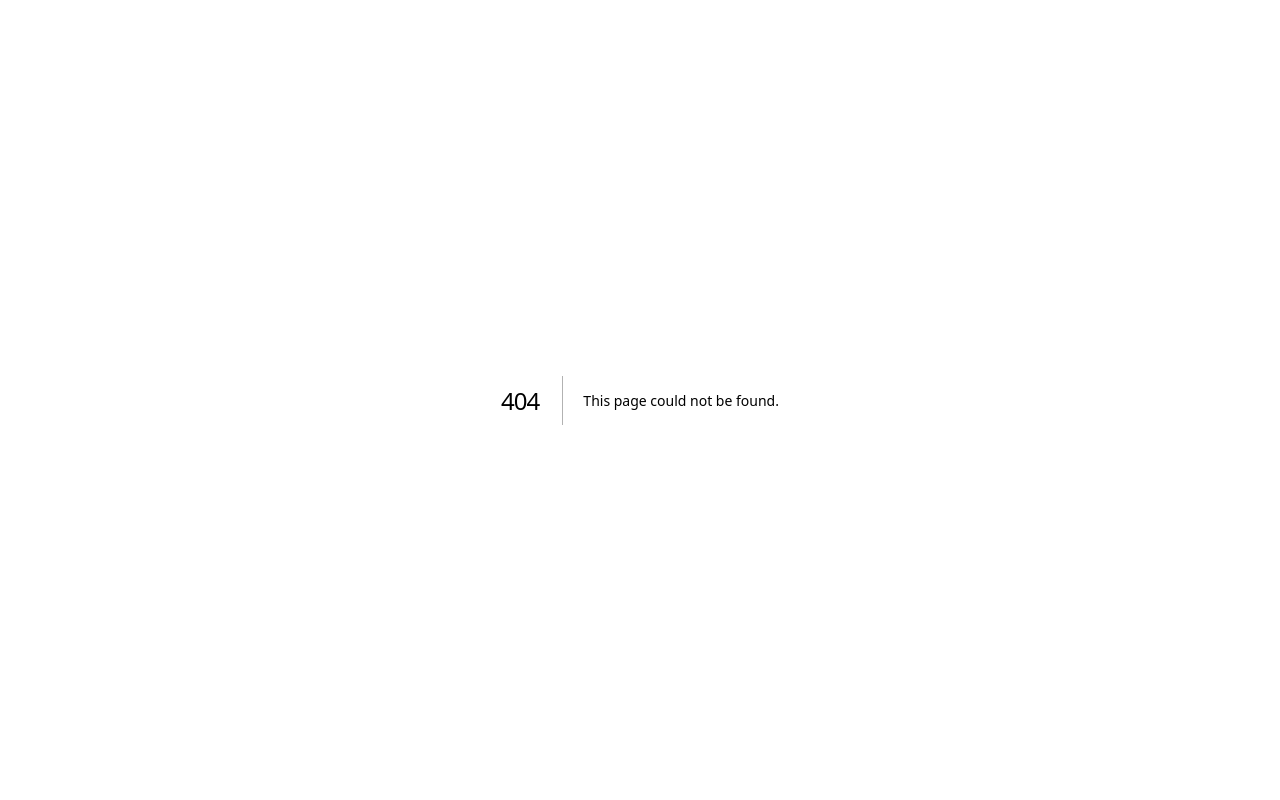
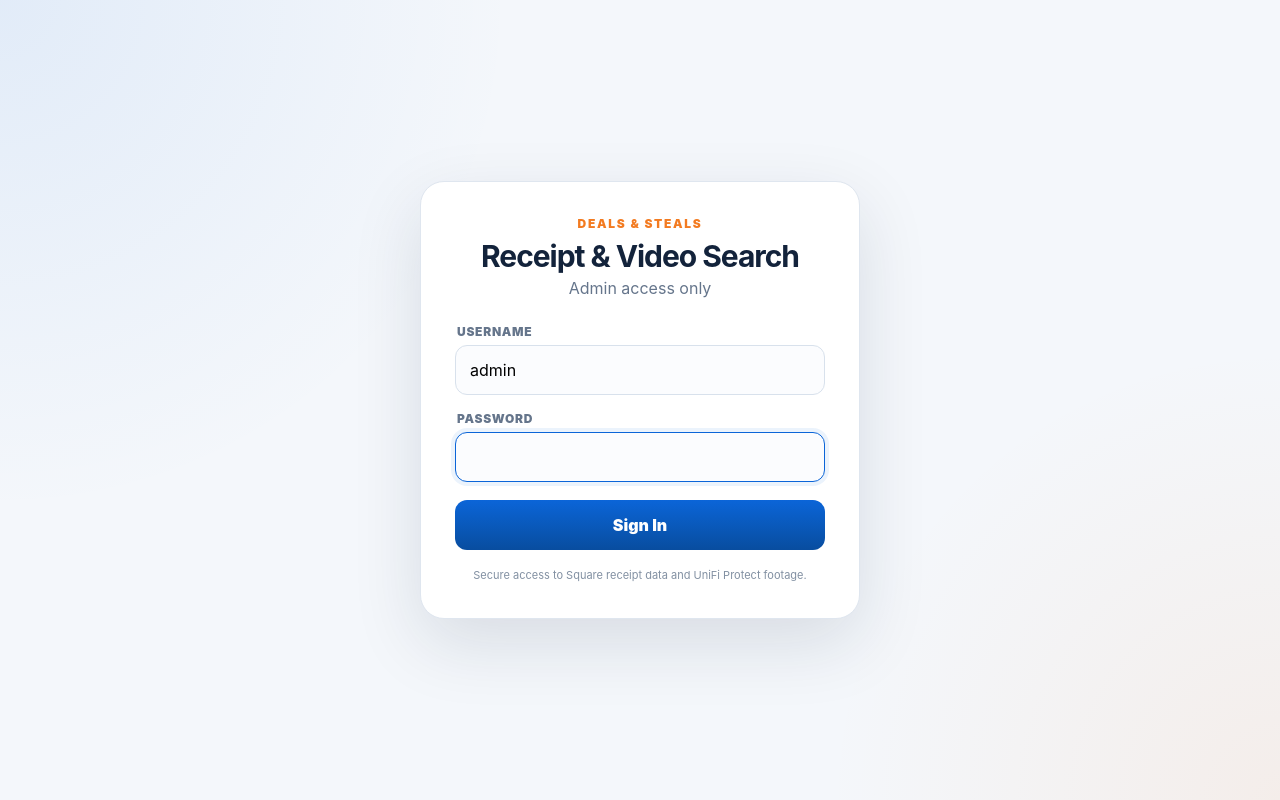
Before and after one commit to topher3141/squarelogs, a Next.js app: page /login in a window 1280 px wide. Before the commit this address had no page. Built offline with nearby package versions, Linux system fonts and the light colour scheme.

Commit message:
Create page.tsx

```diff
--- /dev/null
+++ b/app/login/page.tsx
@@ -0,0 +1,135 @@
+"use client";
+
+import { FormEvent, useState } from "react";
+import { useRouter } from "next/navigation";
+
+export default function LoginPage() {
+  const router = useRouter();
+
+  const [username, setUsername] = useState("admin");
+  const [password, setPassword] = useState("");
+  const [error, setError] = useState("");
+  const [loading, setLoading] = useState(false);
+
+  async function handleSubmit(
+    event: FormEvent<HTMLFormElement>
+  ) {
+    event.preventDefault();
+
+    setError("");
+    setLoading(true);
+
+    try {
+      const response = await fetch(
+        "/api/auth/login",
+        {
+          method: "POST",
+          headers: {
+            "Content-Type": "application/json",
+          },
+          body: JSON.stringify({
+            username,
+            password,
+          }),
+        }
+      );
+
+      if (!response.ok) {
+        const data = await response
+          .json()
+          .catch(() => null);
+
+        setError(
+          data?.error ||
+            "Invalid username or password."
+        );
+
+        return;
+      }
+
+      router.replace("/");
+      router.refresh();
+    } catch {
+      setError(
+        "Unable to sign in right now."
+      );
+    } finally {
+      setLoading(false);
+    }
+  }
+
+  return (
+    <main className="loginPage">
+      <section className="loginCard">
+        <div className="loginBrand">
+          DEALS &amp; STEALS
+        </div>
+
+        <h1>
+          Receipt &amp; Video Search
+        </h1>
+
+        <p className="loginSubtitle">
+          Admin access only
+        </p>
+
+        <form
+          onSubmit={handleSubmit}
+          className="loginForm"
+        >
+          <label>
+            <span>Username</span>
+
+            <input
+              autoComplete="username"
+              value={username}
+              onChange={(e) =>
+                setUsername(
+                  e.target.value
+                )
+              }
+              required
+            />
+          </label>
+
+          <label>
+            <span>Password</span>
+
+            <input
+              type="password"
+              autoComplete="current-password"
+              value={password}
+              onChange={(e) =>
+                setPassword(
+                  e.target.value
+                )
+              }
+              required
+              autoFocus
+            />
+          </label>
+
+          {error && (
+            <div className="loginError">
+              {error}
+            </div>
+          )}
+
+          <button
+            type="submit"
+            disabled={loading}
+          >
+            {loading
+              ? "Signing in…"
+              : "Sign In"}
+          </button>
+        </form>
+
+        <div className="loginSecurity">
+          Secure access to Square receipt data
+          and UniFi Protect footage.
+        </div>
+      </section>
+    </main>
+  );
+}
```
